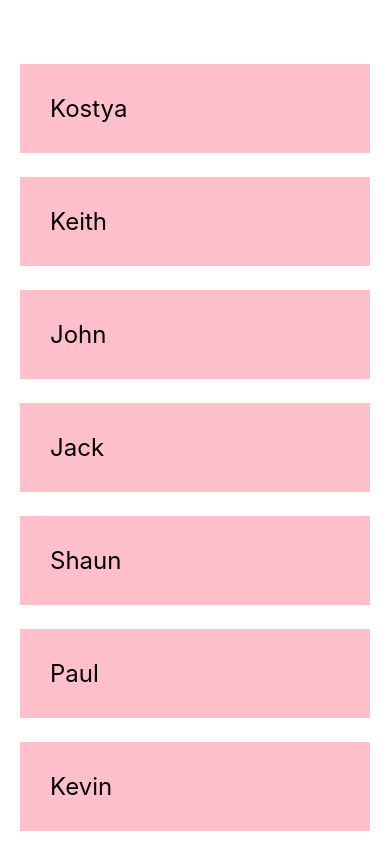
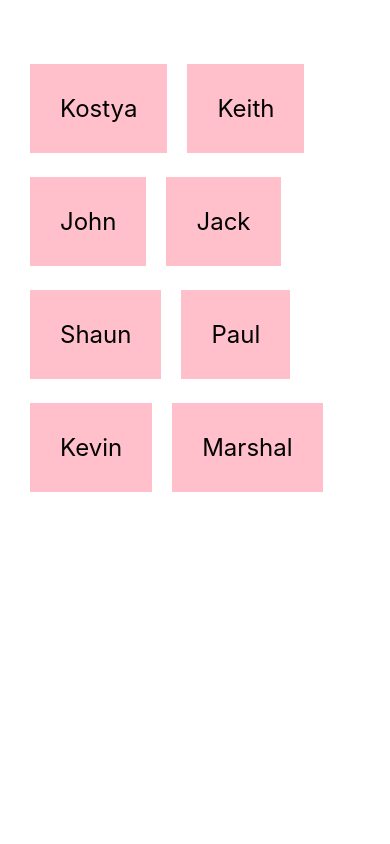
Before and after one commit to KeithChasen/react-native-gq-nd, a React Native app: screen / in a window 390 px wide. Built offline with nearby package versions, Linux system fonts and the light colour scheme.

Commit message:
Touchable Opacity item for clickable items / delete item

```diff
--- a/App.js
+++ b/App.js
@@ -1,35 +1,36 @@
 import { StatusBar } from 'expo-status-bar';
 import React, { useState } from 'react';
-import { StyleSheet, Text, View, Button, TextInput, ScrollView } from 'react-native';
+import { StyleSheet, Text, View, Button, TextInput, ScrollView, FlatList, TouchableOpacity } from 'react-native';
 
 export default function App() {
   const [people, setPeople] = useState([
-    {name: 'Kostya', key: 1},
-    {name: 'Keith', key: 2},
-    {name: 'John', key: 3},
-    {name: 'Jack', key: 4},
-    {name: 'Shaun', key: 5},
-    {name: 'Paul', key: 6},
-    {name: 'Kevin', key: 7},
-    {name: 'Marshal', key: 8},
+    {name: 'Kostya', id: 1},
+    {name: 'Keith', id: 2},
+    {name: 'John', id: 3},
+    {name: 'Jack', id: 4},
+    {name: 'Shaun', id: 5},
+    {name: 'Paul', id: 6},
+    {name: 'Kevin', id: 7},
+    {name: 'Marshal', id: 8},
   ]);
+
+  const pressHandler = id => {
+    const updatedPeople = people.filter(person => person.id !== id);
+    setPeople(updatedPeople)
+  };
 
   return (
     <View style={styles.container}>
-      <ScrollView>
-        {
-          people.map(person =>
-            (
-              <Text
-                style={styles.person}
-                key={person.key}
-              >
-                {person.name}
-              </Text>
-            )
-          )
-        }
-      </ScrollView>
+      <FlatList
+        numColumns={2}
+        keyExtractor={item => item.id}
+        data={people}
+        renderItem={({ item }) => (
+          <TouchableOpacity onPress={() => pressHandler(item.id)}>
+            <Text style={styles.person}>{item.name}</Text>
+          </TouchableOpacity>
+        )}
+      />
     </View>
   );
 }
@@ -47,7 +48,7 @@ const styles = StyleSheet.create({
     marginTop: 24,
     padding: 30,
     backgroundColor: 'pink',
-    fontSize: 24
-
+    fontSize: 24,
+    marginHorizontal: 10,
   }
 });
```
